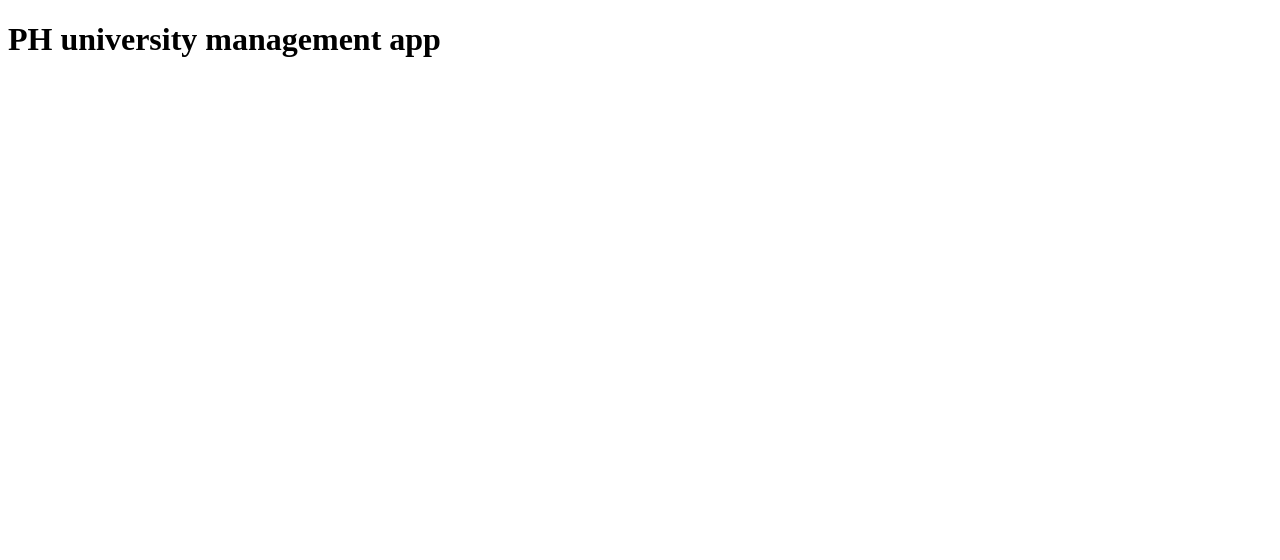
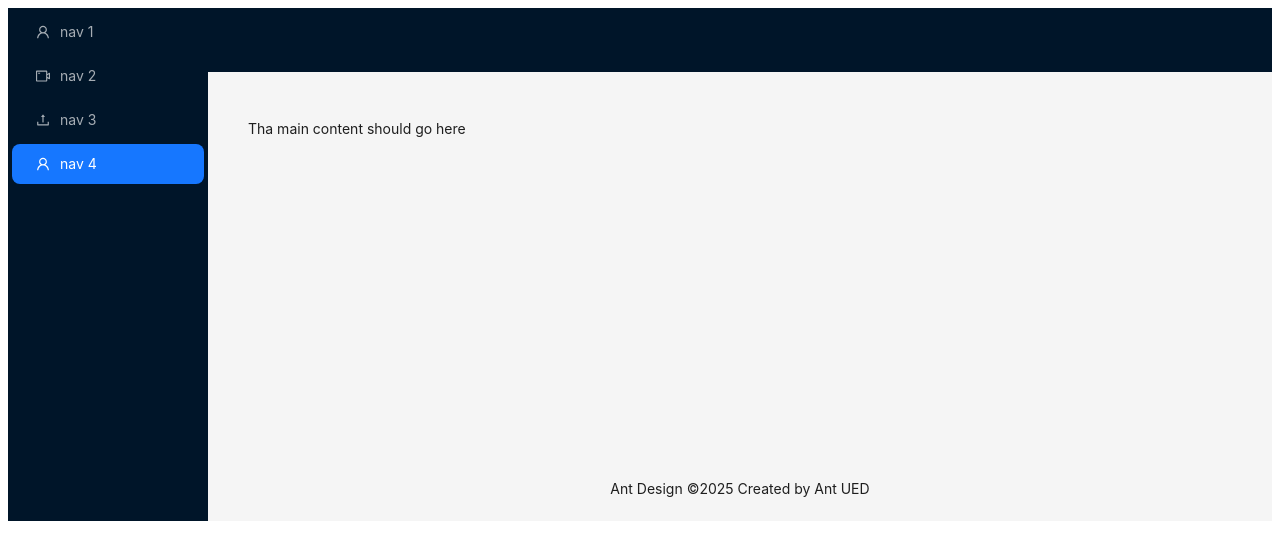
Before and after one commit to mdyeasinhn/University-Management-APP, a React (Vite) app: page / in a window 1280 px wide. Shown: the top 560 px of the page. Built offline with nearby package versions, Linux system fonts and the light colour scheme.

Commit message:
added Layout component with ant design

```diff
--- a/src/App.tsx
+++ b/src/App.tsx
@@ -1,13 +1,12 @@
+import MainLayout from "./components/layout/MainLayout"
 
 
 function App() {
 
 
-  return (
-    <>
-      <h1>PH university management app</h1>
-    </>
-  )
+  return <MainLayout />
+
+
 }
 
 export default App
--- a/src/components/layout/MainLayout.tsx
+++ b/src/components/layout/MainLayout.tsx
@@ -1,12 +1,13 @@
 import { Layout, Menu } from "antd";
 const { Header, Content, Footer, Sider } = Layout;
 import { UploadOutlined, UserOutlined, VideoCameraOutlined } from '@ant-design/icons';
+import { createElement } from "react";
 
 
 const items = [UserOutlined, VideoCameraOutlined, UploadOutlined, UserOutlined].map(
     (icon, index) => ({
       key: String(index + 1),
-      icon: React.createElement(icon),
+      icon: createElement(icon),
       label: `nav ${index + 1}`,
     }),
   );
@@ -27,17 +28,16 @@ const MainLayout = () => {
           <Menu theme="dark" mode="inline" defaultSelectedKeys={['4']} items={items} />
         </Sider>
         <Layout>
-          <Header style={{ padding: 0, background: colorBgContainer }} />
+          <Header style={{ padding: 0,}} />
           <Content style={{ margin: '24px 16px 0' }}>
             <div
               style={{
                 padding: 24,
                 minHeight: 360,
-                background: colorBgContainer,
-                borderRadius: borderRadiusLG,
+
               }}
             >
-              content
+              Tha main content should go here
             </div>
           </Content>
           <Footer style={{ textAlign: 'center' }}>
```
